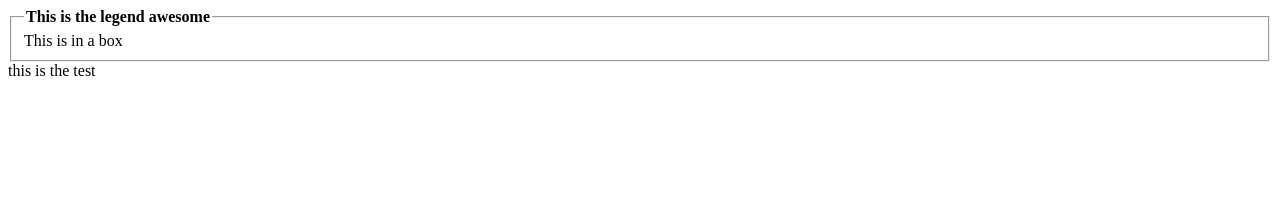
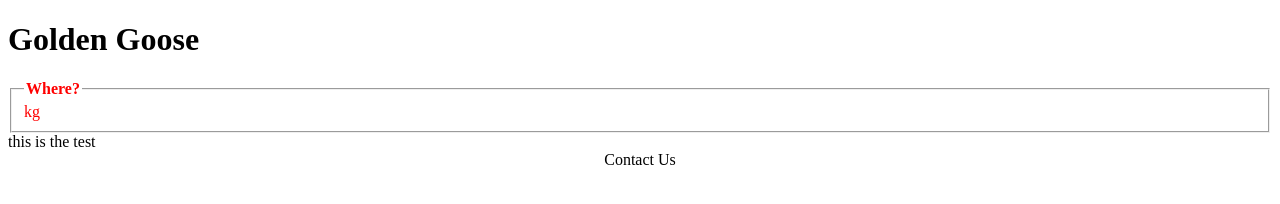
Before and after one commit to ostcnw/gg, a plain HTML site: page index.html in a window 1280 px wide. Drawn offline with Linux system fonts and the light colour scheme; files that its build step writes are made by us from their sources.

Commit message:
Co-authored-by: CTETraskosT38 <CTETraskosT38@users.noreply.github.com>

```diff
--- a/index.html
+++ b/index.html
@@ -1,21 +1,34 @@
 <!DOCTYPE html>
 <head>
     <title>
-        this is a webpage
+        Golden Goose
     </title>
+    <link rel="stylesheet" href="style.css">
 </head>
+<h1>
+    Golden Goose
+</h1>
 <body>
+    <div class = "fieldset">
     <fieldset>
         <legend>
             <strong>
-                This is the legend awesome
+                Where?
             </strong>
         </legend>
-        This is in a box
+        kg
+    </div>
     </fieldset>
     <nav class= "test">
         this is the test
-    </nav>
+
+
+
+
+
+
+
     <footer>
-
+<center> Contact Us </center>
     </footer>
+</body>
--- /dev/null
+++ b/tt/style.css
@@ -0,0 +1,3 @@
+.fieldset {
+    color: red;
+}
```
